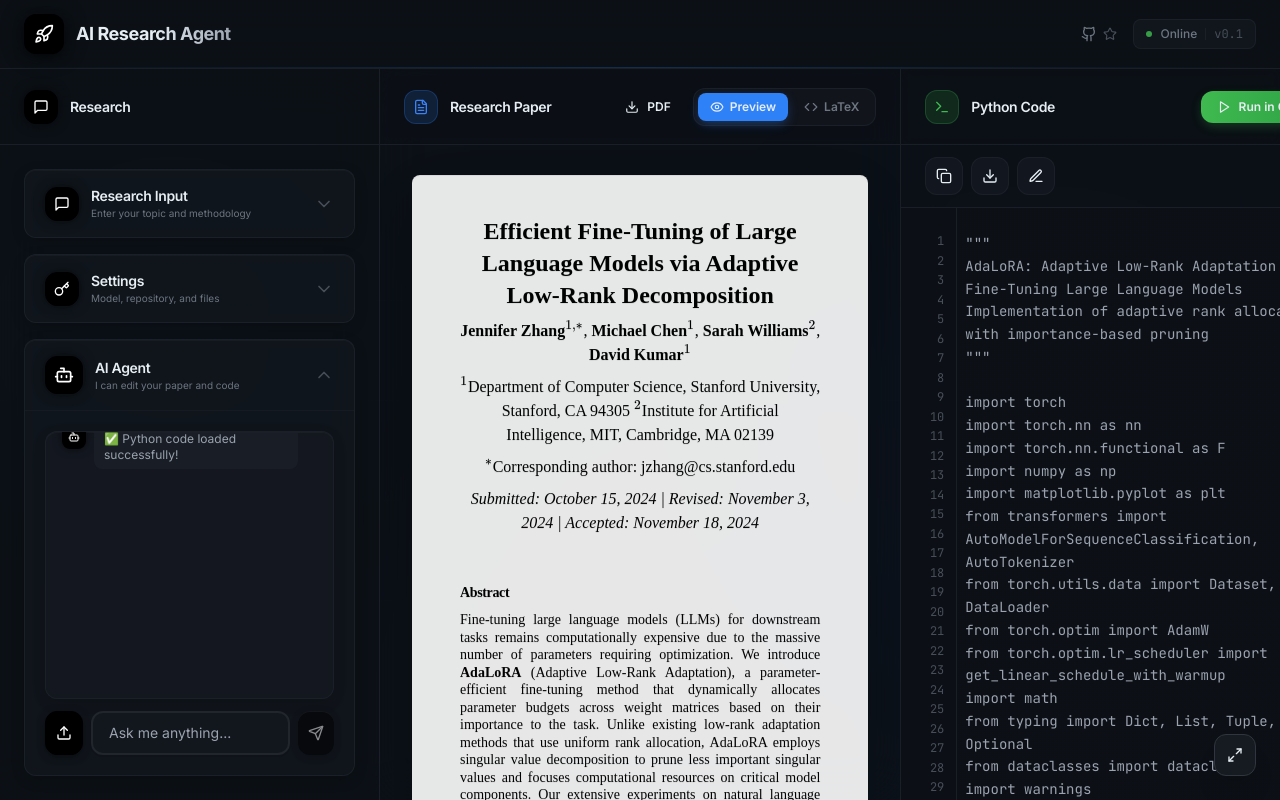
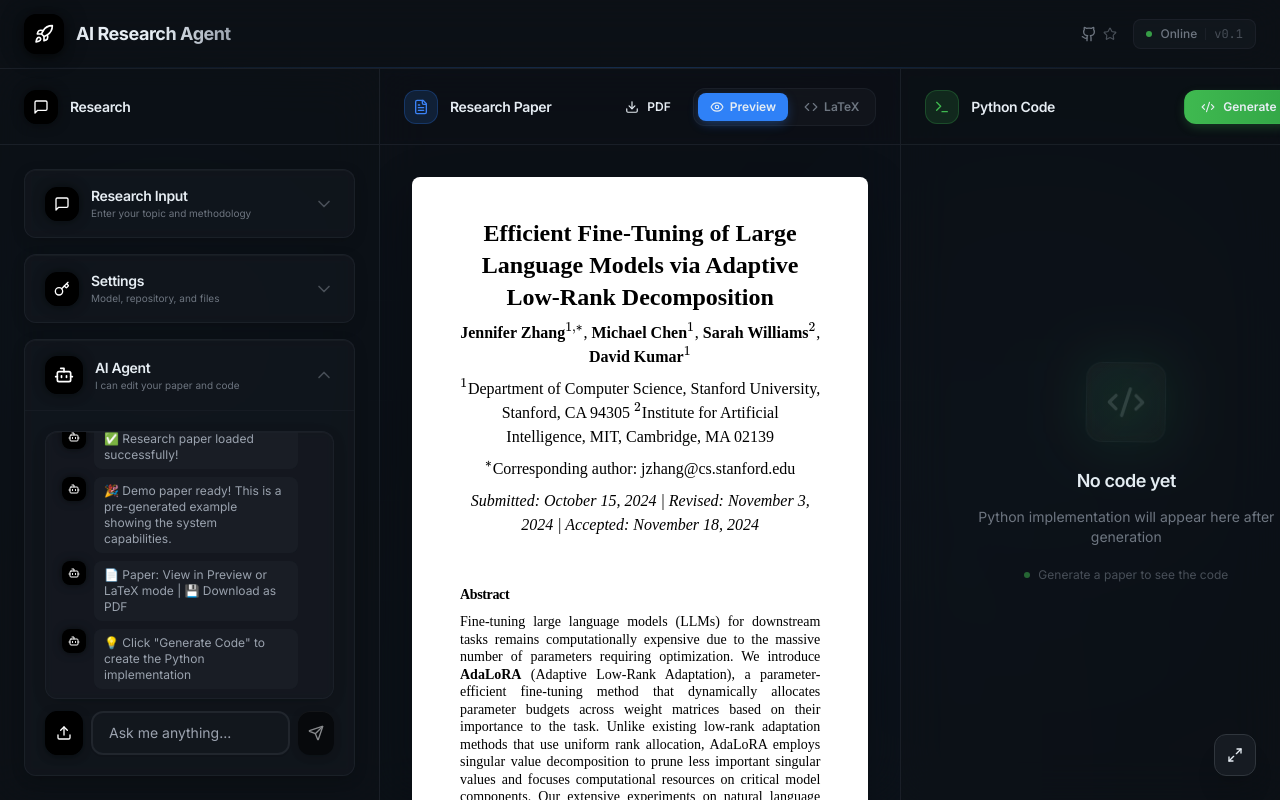
Before and after one commit to dimitri-sky/AI-Researcher-Agent, a React (Vite) app: page / in a window 1280 px wide. Both pictures are taken after a click on the button "Demo Paper". Built offline with nearby package versions, Linux system fonts and the light colour scheme.

Commit message:
Manual Code, no Auto

```diff
--- a/src/App.jsx
+++ b/src/App.jsx
@@ -206,24 +206,12 @@ function App() {
 
         await new Promise(resolve => setTimeout(resolve, 400));
 
-        setChatHistory(prev => [
-          ...prev,
-          { role: 'agent', content: '💻 Loading demo Python implementation...' }
-        ]);
-
-        await new Promise(resolve => setTimeout(resolve, 600));
-
-        setChatHistory(prev => [
-          ...prev,
-          { role: 'agent', content: '✅ Python code loaded successfully!' }
-        ]);
-
-        // Set the mock data
+        // Set the mock data - ONLY PAPER, NOT CODE
         setPaperData({
           title,
           description,
           latexContent: MOCK_LATEX,
-          pythonCode: MOCK_PYTHON
+          pythonCode: '' // Don't load code yet
         });
 
         await new Promise(resolve => setTimeout(resolve, 300));
@@ -233,7 +221,7 @@ function App() {
           ...prev,
           { role: 'agent', content: '🎉 Demo paper ready! This is a pre-generated example showing the system capabilities.' },
           { role: 'agent', content: '📄 Paper: View in Preview or LaTeX mode | 💾 Download as PDF' },
-          { role: 'agent', content: '🐍 Code: Complete Python implementation with AdaLoRA algorithm' }
+          { role: 'agent', content: '💡 Click "Generate Code" to create the Python implementation' }
         ]);
 
         // Auto-switch to output view on mobile
@@ -329,13 +317,104 @@ function App() {
 
       await new Promise(resolve => setTimeout(resolve, 400));
 
+      // Set paper data - ONLY PAPER, NOT CODE YET
+      setPaperData({
+        title,
+        description,
+        latexContent,
+        pythonCode: '' // Don't generate code yet
+      });
+
+      setChatHistory(prev => [
+        ...prev,
+        { role: 'agent', content: '✨ Formatting paper for optimal readability...' }
+      ]);
+
+      await new Promise(resolve => setTimeout(resolve, 300));
+
+      setGenerationStep('Complete!');
+      setChatHistory(prev => [
+        ...prev,
+        { role: 'agent', content: '🎉 Success! Your NeurIPS-style research paper is ready!' },
+        { role: 'agent', content: '📄 Paper: View in Preview or LaTeX mode | 💾 Download as PDF' },
+        { role: 'agent', content: '💡 Click "Generate Code" to create the Python implementation' }
+      ]);
+
+      // Auto-switch to output view on mobile
+      if (isMobile) {
+        setActiveSection('output');
+      }
+
+    } catch (error) {
+      console.error('Error generating paper:', error);
+      setChatHistory(prev => [
+        ...prev,
+        { role: 'agent', content: `❌ Error: ${error.message}` }
+      ]);
+    } finally {
+      setIsGenerating(false);
+      setGenerationStep('');
+    }
+  };
+
+  const handleGenerateCode = async () => {
+    setIsGenerating(true);
+    setGenerationStep('Creating experiment code...');
+
+    try {
+      // Check if we're in demo mode (no API key needed)
+      const isDemo = paperData.latexContent === MOCK_LATEX;
+
+      if (isDemo) {
+        // Demo mode - load mock Python code
+        setChatHistory(prev => [
+          ...prev,
+          { role: 'agent', content: '💻 Loading demo Python implementation...' }
+        ]);
+
+        await new Promise(resolve => setTimeout(resolve, 600));
+
+        setChatHistory(prev => [
+          ...prev,
+          { role: 'agent', content: '✅ Python code loaded successfully!' }
+        ]);
+
+        // Set the mock Python code
+        setPaperData(prev => ({
+          ...prev,
+          pythonCode: MOCK_PYTHON
+        }));
+
+        await new Promise(resolve => setTimeout(resolve, 300));
+
+        setGenerationStep('Complete!');
+        setChatHistory(prev => [
+          ...prev,
+          { role: 'agent', content: '🐍 Code: Complete Python implementation with AdaLoRA algorithm' }
+        ]);
+
+        // Auto-switch to code view on mobile
+        if (isMobile) {
+          setActiveSection('code');
+        }
+
+        setIsGenerating(false);
+        setGenerationStep('');
+        return;
+      }
+
+      // Normal generation with API
+      const apiKey = getApiKey(selectedProvider);
+      if (!apiKey) {
+        throw new Error(`Please add your ${PROVIDERS[selectedProvider]?.name || selectedProvider} API key in Settings`);
+      }
+
       // Progress callback for code generation
       const codeProgress = (message) => {
         setChatHistory(prev => [...prev, { role: 'agent', content: message }]);
       };
 
-      // Step 5: Starting code generation
-      setGenerationStep('Creating experiment code...');
+      // Starting code generation
       setChatHistory(prev => [
         ...prev,
         { role: 'agent', content: '💻 Starting Python implementation...' }
@@ -352,9 +431,9 @@ function App() {
         selectedProvider,
         selectedModel,
         apiKey,
-        title,
-        description,
-        latexContent,
+        paperData.title,
+        paperData.description,
+        paperData.latexContent,
         codeProgress
       );
 
@@ -365,36 +444,26 @@ function App() {
 
       await new Promise(resolve => setTimeout(resolve, 400));
 
-      // Step 6: Complete
-      setPaperData({
-        title,
-        description,
-        latexContent,
+      // Update paper data with Python code
+      setPaperData(prev => ({
+        ...prev,
         pythonCode
-      });
-
-      setChatHistory(prev => [
-        ...prev,
-        { role: 'agent', content: '✨ Formatting paper for optimal readability...' }
-      ]);
-
-      await new Promise(resolve => setTimeout(resolve, 300));
+      }));
 
       setGenerationStep('Complete!');
       setChatHistory(prev => [
         ...prev,
-        { role: 'agent', content: '🎉 Success! Your NeurIPS-style research paper and implementation code are ready!' },
-        { role: 'agent', content: '📄 Paper: View in Preview or LaTeX mode | 💾 Download as PDF' },
+        { role: 'agent', content: '🎉 Success! Python implementation is ready!' },
         { role: 'agent', content: '🐍 Code: Complete Python implementation with model and experiments' }
       ]);
 
-      // Auto-switch to output view on mobile
+      // Auto-switch to code view on mobile
       if (isMobile) {
-        setActiveSection('output');
+        setActiveSection('code');
       }
 
     } catch (error) {
-      console.error('Error generating paper:', error);
+      console.error('Error generating code:', error);
       setChatHistory(prev => [
         ...prev,
         { role: 'agent', content: `❌ Error: ${error.message}` }
@@ -618,6 +687,9 @@ function App() {
           <CodeSection
             pythonCode={paperData.pythonCode}
             onUpdateCode={handleUpdatePython}
+            onGenerateCode={handleGenerateCode}
+            isGenerating={isGenerating}
+            hasPaper={!!paperData.latexContent}
           />
         </div>
 
@@ -675,6 +747,9 @@ function App() {
                 <CodeSection
                   pythonCode={paperData.pythonCode}
                   onUpdateCode={handleUpdatePython}
+                  onGenerateCode={handleGenerateCode}
+                  isGenerating={isGenerating}
+                  hasPaper={!!paperData.latexContent}
                   isMobile={true}
                 />
               </motion.div>
--- a/src/components/CodeSection.jsx
+++ b/src/components/CodeSection.jsx
@@ -2,7 +2,7 @@ import React, { useState } from 'react';
 import { motion } from 'framer-motion';
 import { Code2, Download, Copy, Check, Edit3, Play, Terminal } from 'lucide-react';
 
-const CodeSection = ({ pythonCode, onUpdateCode, isMobile }) => {
+const CodeSection = ({ pythonCode, onUpdateCode, onGenerateCode, isGenerating, hasPaper, isMobile }) => {
   const [copied, setCopied] = useState(false);
   const [isEditing, setIsEditing] = useState(false);
   const [editedCode, setEditedCode] = useState(pythonCode);
@@ -72,7 +72,7 @@ const CodeSection = ({ pythonCode, onUpdateCode, isMobile }) => {
             </div>
           </div>
 
-          {pythonCode && (
+          {pythonCode ? (
             <motion.a
               href={`https://colab.research.google.com/`}
               target="_blank"
@@ -89,6 +89,23 @@ const CodeSection = ({ pythonCode, onUpdateCode, isMobile }) => {
               <Play className="w-3.5 h-3.5 group-hover:scale-110 transition-transform" />
               Run in Colab
             </motion.a>
+          ) : hasPaper && (
+            <motion.button
+              onClick={onGenerateCode}
+              disabled={isGenerating}
+              whileHover={{ scale: 1.05, y: -1 }}
+              whileTap={{ scale: 0.97 }}
+              className="px-4 py-2 rounded-xl text-xs font-semibold transition-all flex items-center gap-2 group disabled:opacity-50 disabled:cursor-not-allowed"
+              style={{
+                background: 'linear-gradient(to right, #3FB950, #2ea043)',
+                color: '#E6EDF3',
+                boxShadow: '0 4px 12px -2px rgba(63, 185, 80, 0.3)',
+                border: '1px solid rgba(63, 185, 80, 0.3)'
+              }}
+            >
+              <Code2 className="w-3.5 h-3.5 group-hover:scale-110 transition-transform" />
+              Generate Code
+            </motion.button>
           )}
         </div>
       </div>
```
